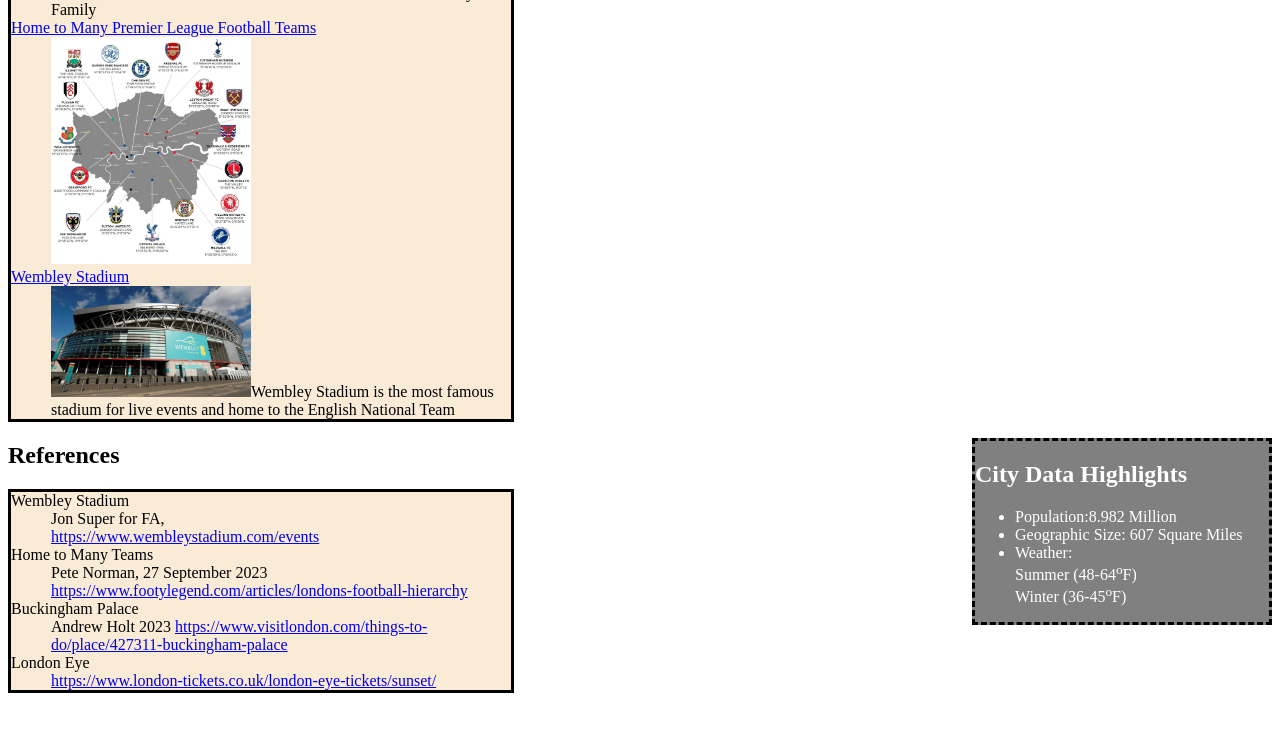
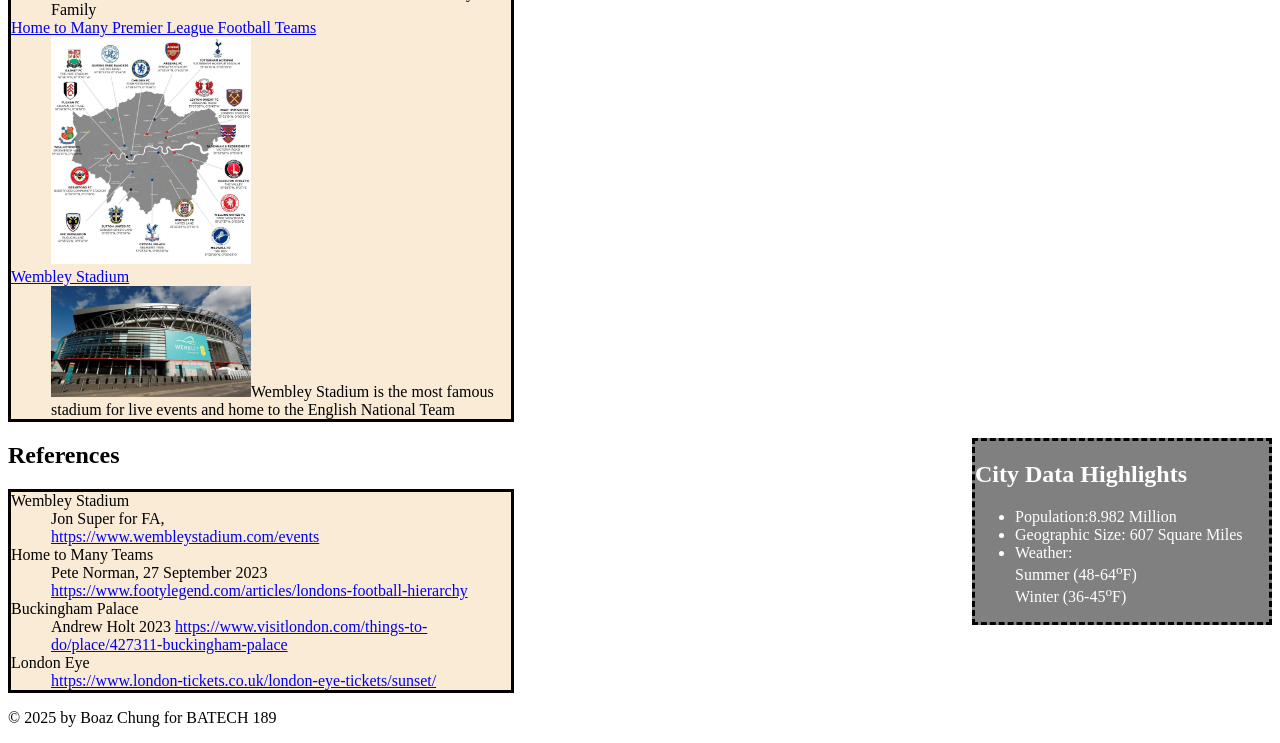
Before and after one commit to boazchung/webproject3, a plain HTML site: page index.html in a window 1280 px wide. Shown: the part 904-1647 px from the top of the page. Before the commit the page ends 1613 px from the top, so only its background shows below. Drawn offline with Linux system fonts and the light colour scheme.

Commit message:
Update index.html

```diff
--- a/index.html
+++ b/index.html
@@ -67,5 +67,6 @@ dl
             <dd><a href=https://www.london-tickets.co.uk/london-eye-tickets/sunset>https://www.london-tickets.co.uk/london-eye-tickets/sunset/</a></dd>
         </dl>
         </div>
+        <footer> <p>&copy; 2025 by Boaz Chung for BATECH 189</p> </footer>
     </body>
 </html>
```
